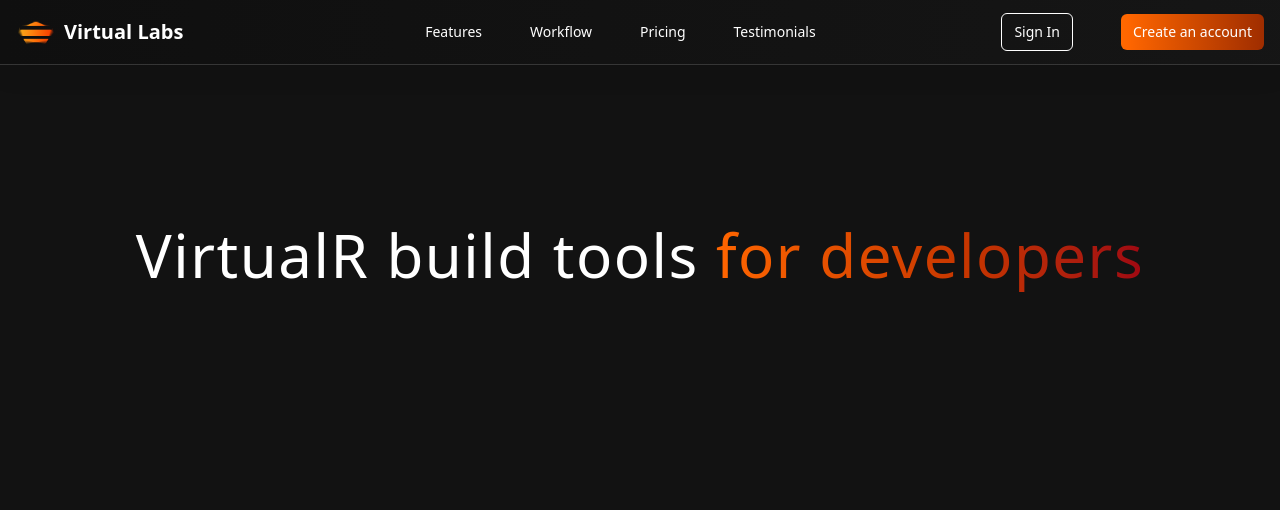
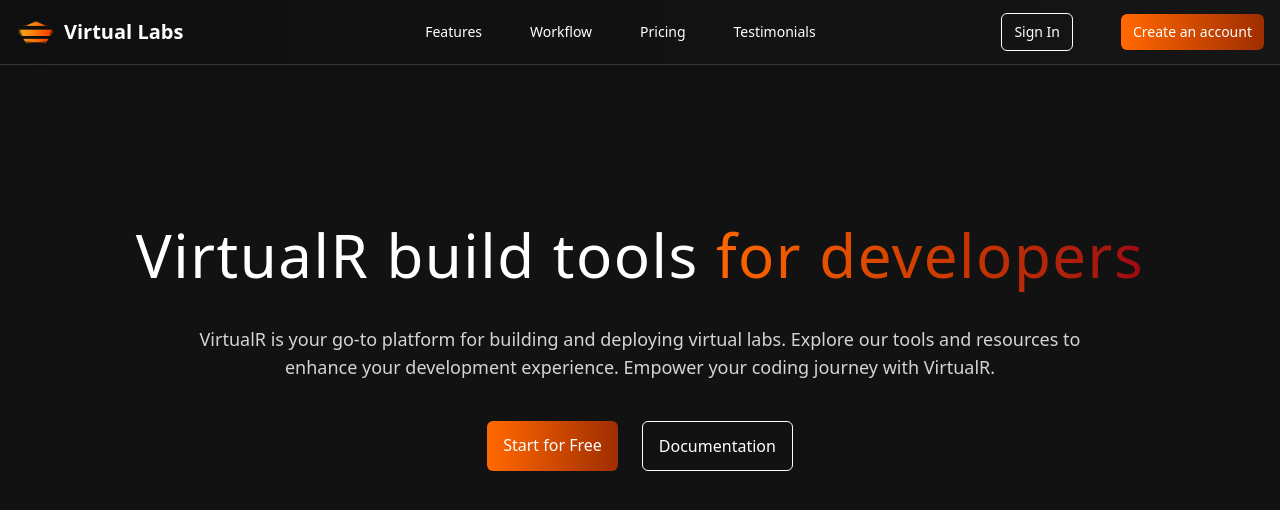
Before and after one commit to thekamiyeoladipo/virtual-labs, a React (Vite) app: page / in a window 1280 px wide. Shown: the top 510 px of the page. Built offline with nearby package versions, Linux system fonts and the light colour scheme.

Commit message:
Enhance Hero component with additional content and styling & GSAP install

```diff
--- a/package.json
+++ b/package.json
@@ -11,6 +11,7 @@
   },
   "dependencies": {
     "@tailwindcss/vite": "^4.1.11",
+    "gsap": "^3.13.0",
     "lucide-react": "^0.525.0",
     "react": "^19.1.0",
     "react-dom": "^19.1.0",
--- a/src/components/Hero.jsx
+++ b/src/components/Hero.jsx
@@ -5,11 +5,57 @@ import video2 from '../assets/video2.mp4';
 const Hero = () => {
   return (
     <div className="flex flex-col items-center justify-center mt-6 lg:mt-20">
+      {/* text */}
       <h1 className="text-4xl sm:text-6xl lg:text-6xl text-center tracking-wide">
         VirtualR build tools
-      <span className='bg-gradient-to-r from-orange-500 to-red-800
-      text-transparent bg-clip-text'>{" "}for developers</span>
+        <span
+          className="bg-gradient-to-r from-orange-500 to-red-800
+      text-transparent bg-clip-text"
+        >
+          {" "}
+          for developers
+        </span>
       </h1>
+
+      <p className="mt-10 text-center text-lg text-neutral-300 max-w-4xl">
+        VirtualR is your go-to platform for building and deploying virtual labs.
+        Explore our tools and resources to enhance your development experience.
+        Empower your coding journey with VirtualR.
+      </p>
+      {/* buttons */}
+      <div className="flex justify-center my-10">
+        <a
+          className="bg-gradient-to-r from-orange-500 to-orange-800 py-3 px-4
+        mx-3 rounded-md cursor-pointer"
+          href="#"
+        >
+          Start for Free
+        </a>
+        <a href="#" className="py-3 px-4 mx-3 rounded-md border">
+          Documentation
+        </a>
+      </div>
+      {/* videos */}
+      <div className="flex justify-center mt-10">
+        <video
+          autoPlay
+          loop
+          muted
+          className="rounded-lg w-1/2 border-orange-700b shadow-orange-400 mx-2 my-4"
+        >
+            <source src={video1} type="video/mp4" />
+            Your browser does not support the video tag.
+        </video>
+        <video
+          autoPlay
+          loop
+          muted
+          className="rounded-lg w-1/2 border-orange-700b shadow-orange-400 mx-2 my-4"
+        >
+            <source src={video2} type="video/mp4" />
+            Your browser does not support the video tag.
+        </video>
+      </div>
     </div>
   );
 }
```
